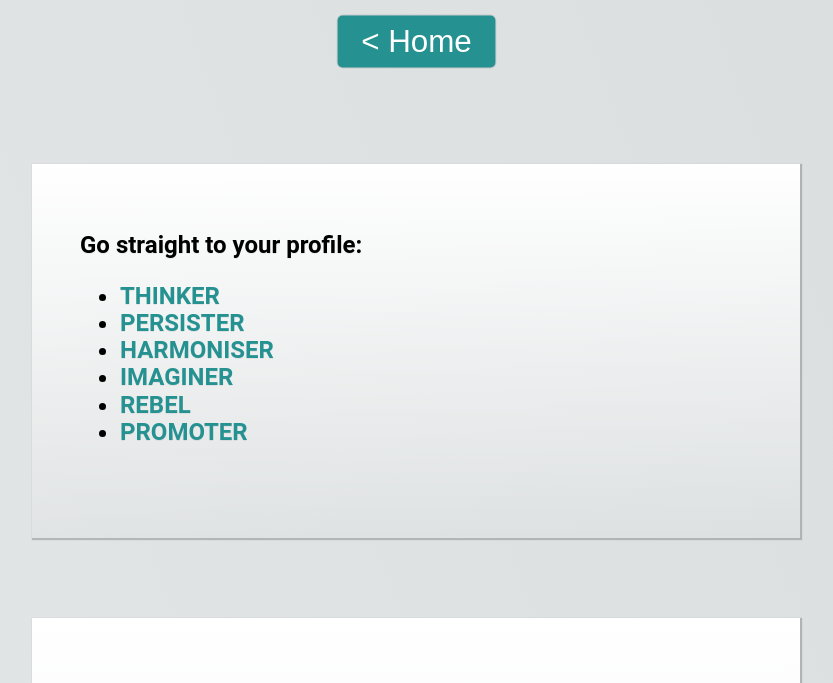
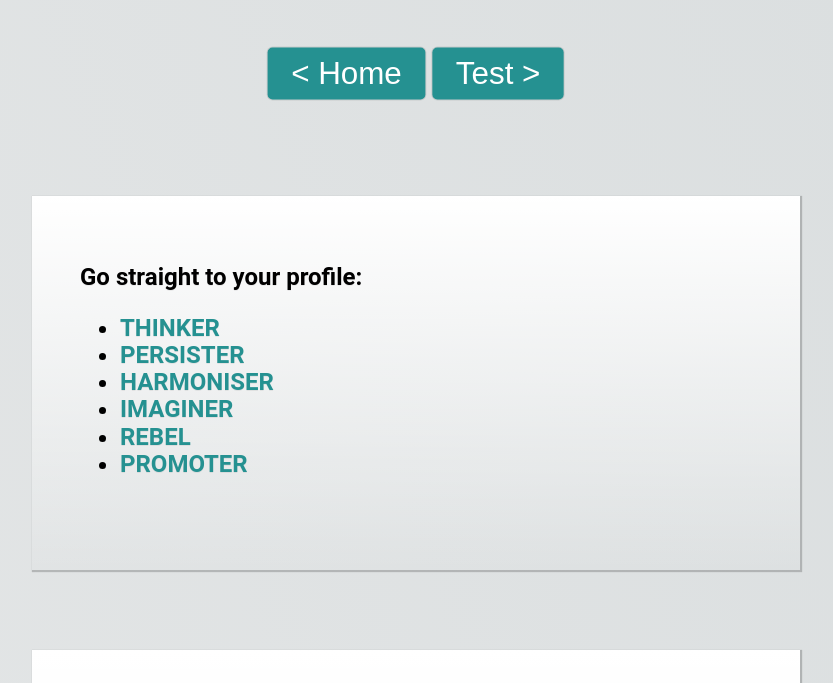
Before and after one commit to alextarchini/PCMTest, a plain HTML site: page profiles.html in a window 1280 px wide. Shown: the part 34-717 px from the top of the page, without its empty margins (224-1057 px from the left). Drawn offline with Linux system fonts and the light colour scheme.

Commit message:
Update profiles.html
Added Test button

```diff
--- a/profiles.html
+++ b/profiles.html
@@ -20,6 +20,14 @@
         class="profileBtn"
         onclick="window.location.href = './index.html';"
         value="< Home"
+        style="margin-top: 2rem;"
+      />
+      <input
+        type="button"
+        class="profileBtn"
+        onclick="window.location.href = './quiz.html';"
+        value="Test >"
+        style="margin-top: 2rem;"
       />
     </div>
 
```
